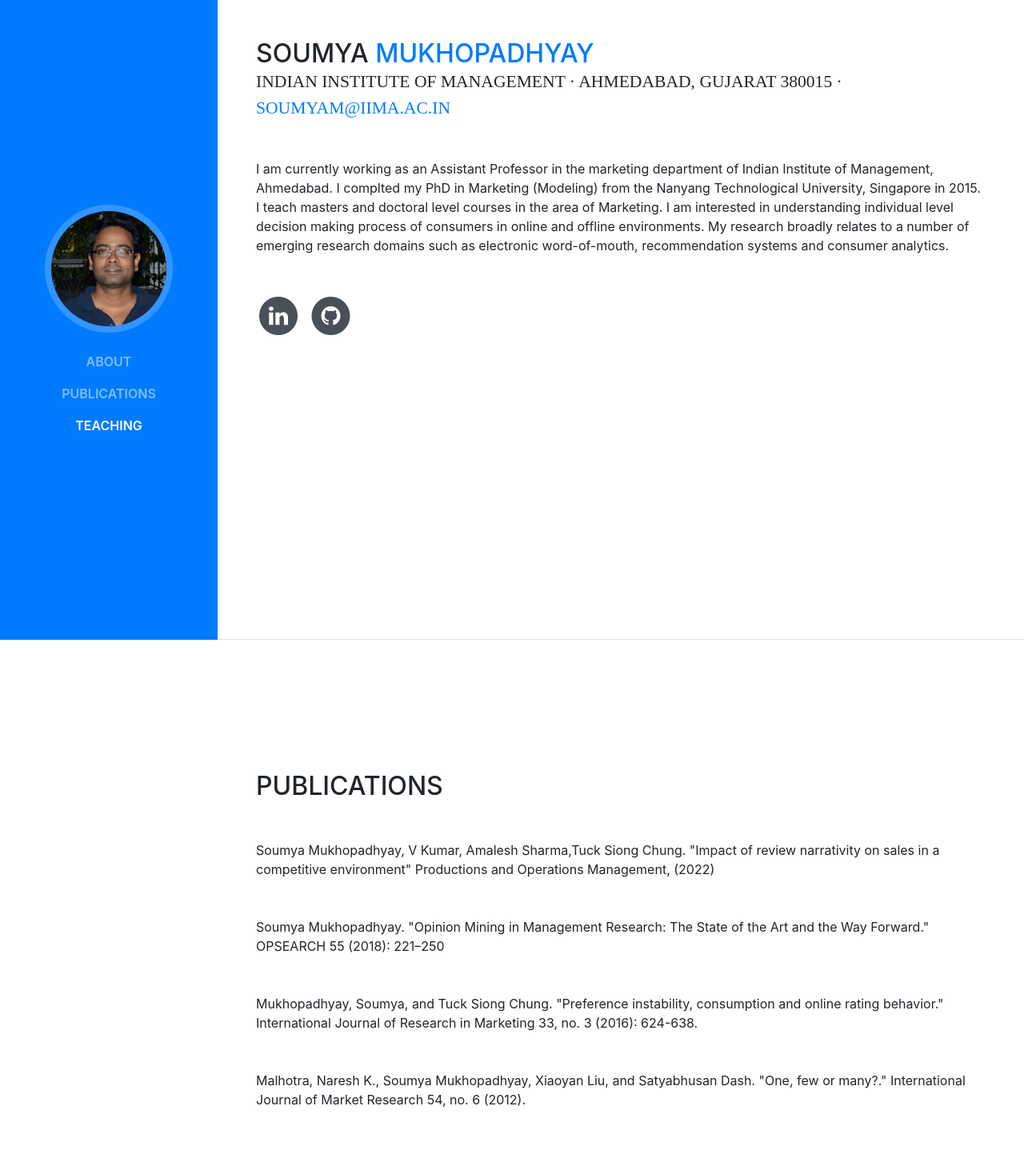
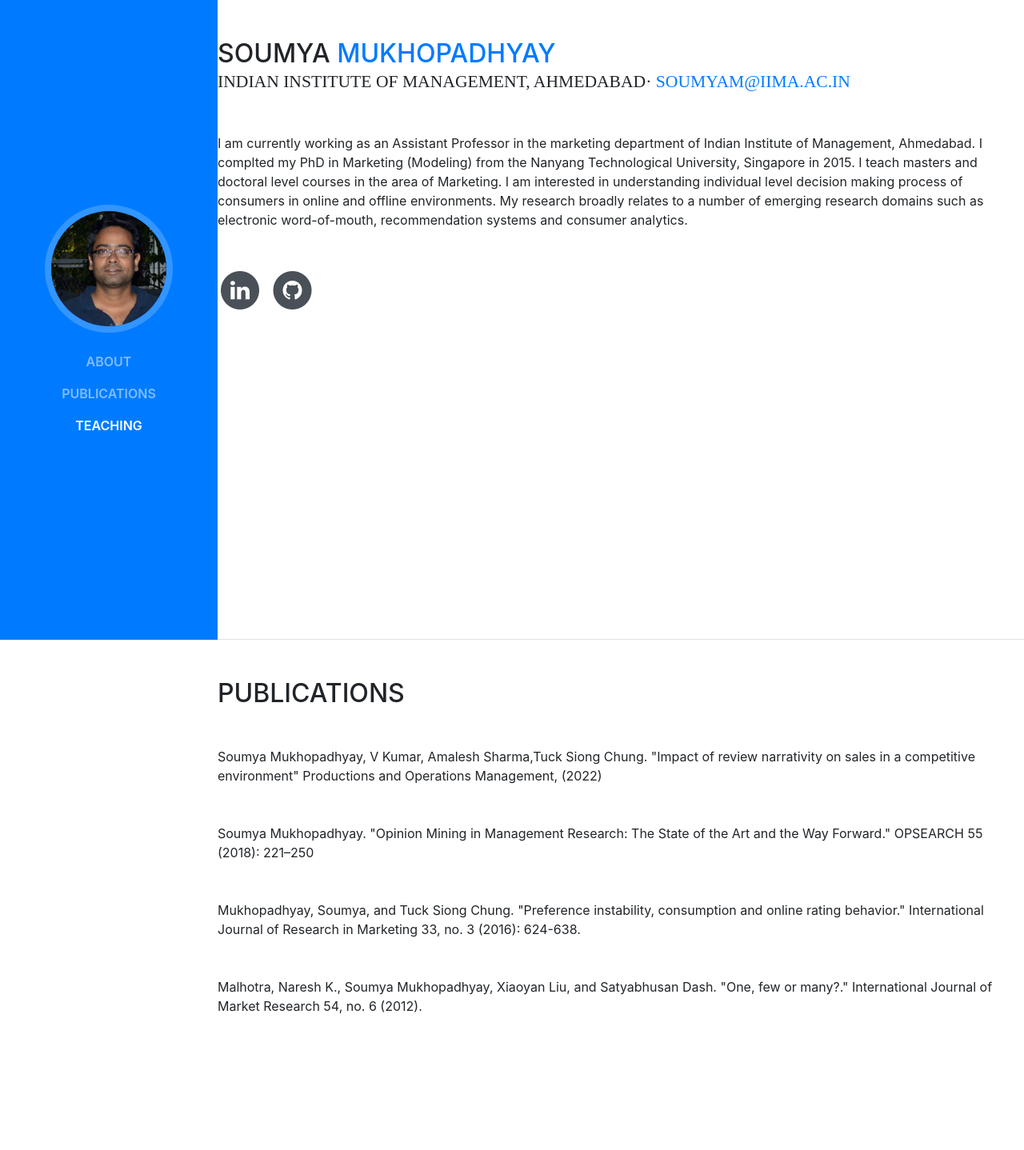
Before and after one commit to sommukh/sommukh.github.io, a website with bundled scripts: page index.html in a window 1280 px wide. Shown: the top 1438 px of the page at 80% size. Built offline with nearby package versions, Linux system fonts and the light colour scheme; a web font is replaced by a local one.

Commit message:
Update index.html

```diff
--- a/index.html
+++ b/index.html
@@ -46,13 +46,13 @@
 	  <div id="particles-js"></div>-->
       <div class="container-fluid p-0">
 
-         <section class="resume-section p-3 p-lg-5 d-flex d-column" id="about">
+         <section class="resume-section" id="about">
 
             <div class="resume-content ">
                <h2 class="mb-0">Soumya
                   <span class="text-primary">Mukhopadhyay</span>
                </h2>
-               <div class="subheading mb-5">Indian Institute of Management · Ahmedabad, Gujarat 380015 ·
+               <div class="subheading mb-5">Indian Institute of Management, Ahmedabad·
                   <a href="mailto:soumyam@iima.ac.in">soumyam@iima.ac.in</a>
                </div>
                <p class="mb-5">I am currently working as an Assistant Professor in the marketing department of Indian Institute of Management, Ahmedabad. I complted my PhD in Marketing (Modeling) from the Nanyang Technological University, Singapore in 2015. I teach masters and doctoral level courses in the area of Marketing. I am interested in understanding individual level decision making process of consumers in online and offline environments. My research broadly relates to a number of emerging research domains such as electronic word-of-mouth, recommendation systems and consumer analytics.</p>
@@ -81,7 +81,7 @@
 
 
 
-         <section class="resume-section p-3 p-lg-5 d-flex flex-column" id="publications">
+         <section class="resume-section" id="publications">
             <div class="my-auto">
                <h2 class="mb-5">Publications</h2>
 			   	<div class="resume-item d-flex flex-column flex-md-row mb-5">
@@ -110,7 +110,7 @@
             </div>
          </section>
 
-         <section class="resume-section p-3 p-lg-5 d-flex flex-column" id="teaching">
+         <section class="resume-section" id="teaching">
             <div class="my-auto">
                <h2 class="mb-5">Teaching</h2>
 			    <div class="resume-item d-flex flex-column flex-md-row mb-5">
```
